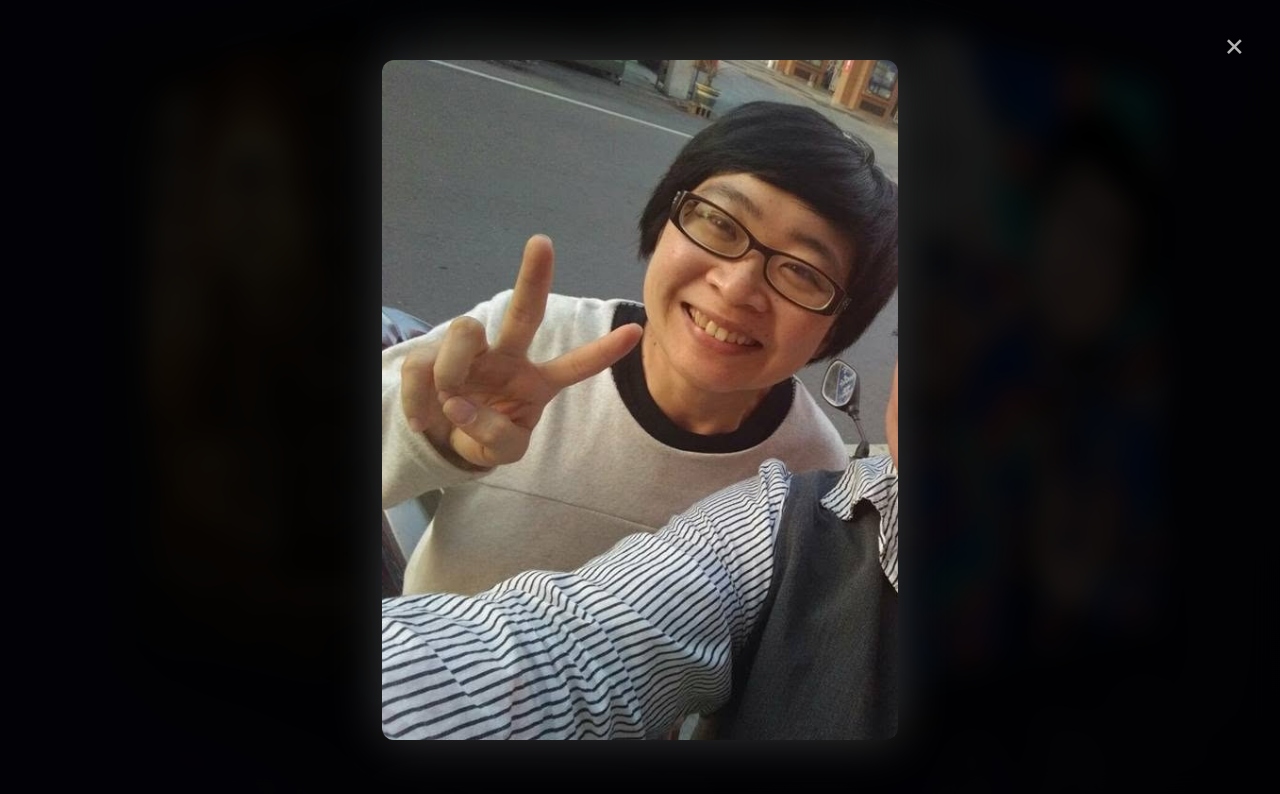
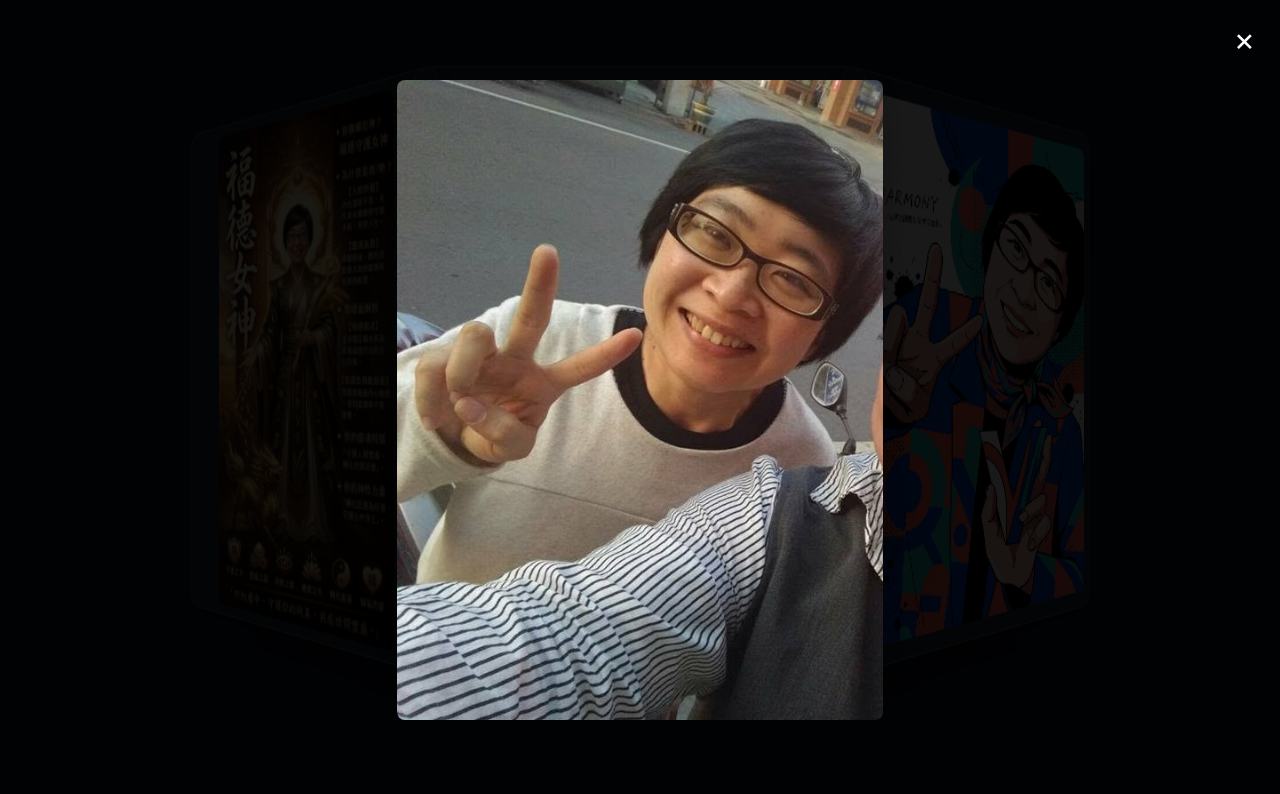
Before and after one commit to renlolav/ccc01, a plain HTML site: page index.html in a window 1280 px wide. Both pictures are taken after a click on the picture 640 px from the left and 356 px from the top of the page. Drawn offline with Linux system fonts and the light colour scheme.

Commit message:
Add files via upload

```diff
--- a/index.html
+++ b/index.html
@@ -11,11 +11,8 @@
       padding: 0;
     }
 
-    /* 靈動動態背景 */
     body {
-      background: linear-gradient(-45deg, #0b0f19, #1b103a, #082032, #0f172a);
-      background-size: 400% 400%;
-      animation: gradientBG 15s ease infinite;
+      background: #0f172a;
       color: #fff;
       font-family: -apple-system, BlinkMacSystemFont, "Segoe UI", Roboto, sans-serif;
       min-height: 100vh;
@@ -27,131 +24,100 @@
       user-select: none;
     }
 
-    @keyframes gradientBG {
-      0% { background-position: 0% 50%; }
-      50% { background-position: 100% 50%; }
-      100% { background-position: 0% 50%; }
-    }
-
     h1 {
-      margin-bottom: 20px;
-      font-size: 1.8rem;
-      letter-spacing: 4px;
+      margin-bottom: 15px;
+      font-size: 1.5rem;
+      letter-spacing: 3px;
       text-transform: uppercase;
       background: linear-gradient(135deg, #38bdf8, #c084fc);
       -webkit-background-clip: text;
       -webkit-text-fill-color: transparent;
-      filter: drop-shadow(0 0 12px rgba(192, 132, 252, 0.4));
+      filter: drop-shadow(0 0 10px rgba(192, 132, 252, 0.4));
     }
 
-    /* 3D 舞台與浮動動畫 */
+    /* 3D 舞台預設尺寸（電腦端） */
     .stage {
-      width: 300px;
-      height: 400px;
-      perspective: 1000px;
+      width: 240px;
+      height: 320px;
+      perspective: 800px;
       position: relative;
       cursor: grab;
-      animation: floatStage 6s ease-in-out infinite;
     }
     .stage:active {
       cursor: grabbing;
     }
 
-    @keyframes floatStage {
-      0%, 100% { transform: translateY(0px); }
-      50% { transform: translateY(-12px); }
-    }
-
-    /* 旋轉容器 */
+    /* 旋轉容器（開啟硬體加速） */
     .carousel {
       width: 100%;
       height: 100%;
       position: absolute;
       transform-style: preserve-3d;
-      transition: transform 0.8s cubic-bezier(0.2, 0.8, 0.2, 1);
+      transition: transform 0.6s cubic-bezier(0.16, 1, 0.3, 1);
+      will-change: transform;
     }
 
-    /* 卡片設計：支援倒影與完整圖樣顯示 */
+    /* 卡片設計（移除高耗能倒影與毛玻璃以提升效能） */
     .card {
       position: absolute;
       width: 100%;
       height: 100%;
-      border-radius: 16px;
+      border-radius: 12px;
       overflow: hidden;
-      background: rgba(15, 23, 42, 0.75);
-      border: 1px solid rgba(255, 255, 255, 0.18);
-      backdrop-filter: blur(12px);
-      box-shadow: 0 20px 40px rgba(0, 0, 0, 0.6), 0 0 20px rgba(56, 189, 248, 0.15);
+      background: #1e293b;
+      border: 1px solid rgba(255, 255, 255, 0.15);
+      box-shadow: 0 10px 25px rgba(0, 0, 0, 0.5);
       display: flex;
       align-items: center;
       justify-content: center;
-      padding: 10px;
-      /* 下方漸層倒影 */
-      -webkit-box-reflect: below 12px linear-gradient(transparent 70%, rgba(255, 255, 255, 0.15));
-      transition: border-color 0.3s, box-shadow 0.3s;
+      padding: 6px;
+      backface-visibility: hidden; /* 隱蔽背面減少渲染負擔 */
     }
 
-    .card:hover {
-      border-color: rgba(56, 189, 248, 0.6);
-      box-shadow: 0 20px 50px rgba(0, 0, 0, 0.8), 0 0 30px rgba(56, 189, 248, 0.4);
-    }
-
-    /* 完整呈現圖片全貌，不強行裁切 */
+    /* 完整呈現圖片全貌 */
     .card img {
       max-width: 100%;
       max-height: 100%;
       width: auto;
       height: auto;
       object-fit: contain;
-      border-radius: 8px;
+      border-radius: 6px;
       pointer-events: auto;
       cursor: pointer;
     }
 
-    /* 升級版亮眼控制按鈕 */
+    /* 控制按鈕 */
     .controls {
-      margin-top: 45px;
+      margin-top: 30px;
       display: flex;
-      gap: 25px;
-      z-index: 20; /* 確保按鈕層級在最前面 */
+      gap: 15px;
+      z-index: 20;
     }
 
     button {
-      /* 亮眼藍紫漸層與半透明背景 */
-      background: linear-gradient(135deg, rgba(56, 189, 248, 0.35), rgba(168, 85, 247, 0.35));
+      background: linear-gradient(135deg, rgba(56, 189, 248, 0.4), rgba(168, 85, 247, 0.4));
       border: 1.5px solid rgba(56, 189, 248, 0.8);
       color: #ffffff;
-      padding: 14px 32px;
-      border-radius: 50px;
-      font-size: 1.05rem;
+      padding: 10px 24px;
+      border-radius: 40px;
+      font-size: 0.95rem;
       font-weight: 600;
-      letter-spacing: 1px;
       cursor: pointer;
-      backdrop-filter: blur(12px);
-      box-shadow: 0 4px 20px rgba(0, 0, 0, 0.4), 0 0 18px rgba(56, 189, 248, 0.4);
-      transition: all 0.3s cubic-bezier(0.175, 0.885, 0.32, 1.275);
+      box-shadow: 0 4px 15px rgba(0, 0, 0, 0.3);
+      transition: transform 0.2s, background 0.2s;
     }
 
-    /* 懸浮發光效果 */
-    button:hover {
-      background: linear-gradient(135deg, rgba(56, 189, 248, 0.7), rgba(168, 85, 247, 0.7));
-      border-color: rgba(255, 255, 255, 0.95);
-      transform: translateY(-4px) scale(1.05);
-      box-shadow: 0 10px 30px rgba(56, 189, 248, 0.6), 0 0 25px rgba(168, 85, 247, 0.6);
-    }
-
-    /* 點擊按壓回饋 */
     button:active {
-      transform: translateY(-1px) scale(0.98);
+      transform: scale(0.95);
     }
 
     .hint {
-      margin-top: 18px;
-      font-size: 0.85rem;
+      margin-top: 12px;
+      font-size: 0.8rem;
       color: rgba(255, 255, 255, 0.5);
     }
 
-    /* 燈箱：點擊查看滿版圖片全貌 */
+    /* 燈箱：點擊放大檢視 */
     .lightbox {
       position: fixed;
       top: 0;
@@ -159,14 +125,13 @@
       width: 100vw;
       height: 100vh;
       background: rgba(0, 0, 0, 0.9);
-      backdrop-filter: blur(15px);
       display: flex;
       align-items: center;
       justify-content: center;
       z-index: 100;
       opacity: 0;
       pointer-events: none;
-      transition: opacity 0.4s ease;
+      transition: opacity 0.3s ease;
     }
 
     .lightbox.active {
@@ -175,32 +140,36 @@
     }
 
     .lightbox img {
-      max-width: 90vw;
-      max-height: 85vh;
+      max-width: 92vw;
+      max-height: 80vh;
       object-fit: contain;
-      border-radius: 12px;
-      box-shadow: 0 0 50px rgba(255, 255, 255, 0.2);
-      transform: scale(0.85);
-      transition: transform 0.4s cubic-bezier(0.18, 0.89, 0.32, 1.28);
-    }
-
-    .lightbox.active img {
-      transform: scale(1);
+      border-radius: 8px;
     }
 
     .lightbox-close {
       position: absolute;
-      top: 25px;
-      right: 35px;
+      top: 20px;
+      right: 25px;
       font-size: 2rem;
       color: #fff;
       cursor: pointer;
-      opacity: 0.7;
-      transition: opacity 0.2s;
     }
 
-    .lightbox-close:hover {
-      opacity: 1;
+    /* 📱 針對手機與平板專屬優化（螢幕寬度 768px 以下） */
+    @media (max-width: 768px) {
+      h1 {
+        font-size: 1.2rem;
+        margin-bottom: 10px;
+      }
+      .stage {
+        width: 180px;  /* 手機端縮小舞台 */
+        height: 250px;
+        perspective: 600px;
+      }
+      button {
+        padding: 8px 20px;
+        font-size: 0.85rem;
+      }
     }
   </style>
 </head>
@@ -229,9 +198,8 @@
     <button onclick="rotateCarousel(1)">下一張 ▶</button>
   </div>
 
-  <div class="hint">可左右滑動切換 ｜ 點擊圖片可放大查看全貌</div>
+  <div class="hint">可左右滑動切換 ｜ 點擊圖片放大</div>
 
-  <!-- 滿版圖片燈箱元件 -->
   <div class="lightbox" id="lightbox" onclick="closeLightbox()">
     <span class="lightbox-close">&times;</span>
     <img id="lightbox-img" src="" alt="Full Image">
@@ -243,10 +211,12 @@
     const cards = document.querySelectorAll('.card');
     const totalCards = cards.length;
     const angleStep = 360 / totalCards;
-    const radius = 450; // 加大 3D 環狀空間，防止卡片碰撞
+
+    // 自動根據螢幕寬度調整 3D 環狀半徑
+    const isMobile = window.innerWidth <= 768;
+    const radius = isMobile ? 280 : 380;
     let currentIndex = 0;
 
-    // 配置 3D 環狀空間
     cards.forEach((card, index) => {
       const angle = index * angleStep;
       card.style.transform = `rotateY(${angle}deg) translateZ(${radius}px)`;
@@ -262,7 +232,7 @@
       updateCarousel();
     }
 
-    // 滑鼠與觸控拖曳
+    // 觸控與滑鼠手勢
     let startX = 0;
     let isDragging = false;
 
@@ -277,7 +247,7 @@
       const endX = e.type.includes('touch') ? e.changedTouches[0].clientX : e.clientX;
       const diffX = endX - startX;
 
-      if (Math.abs(diffX) > 40) {
+      if (Math.abs(diffX) > 30) {
         if (diffX < 0) rotateCarousel(1);
         else rotateCarousel(-1);
       }
@@ -288,7 +258,7 @@
     stage.addEventListener('touchstart', handleStart, { passive: true });
     stage.addEventListener('touchend', handleEnd, { passive: true });
 
-    // 燈箱放大功能
+    // 燈箱功能
     const lightbox = document.getElementById('lightbox');
     const lightboxImg = document.getElementById('lightbox-img');
 
```
